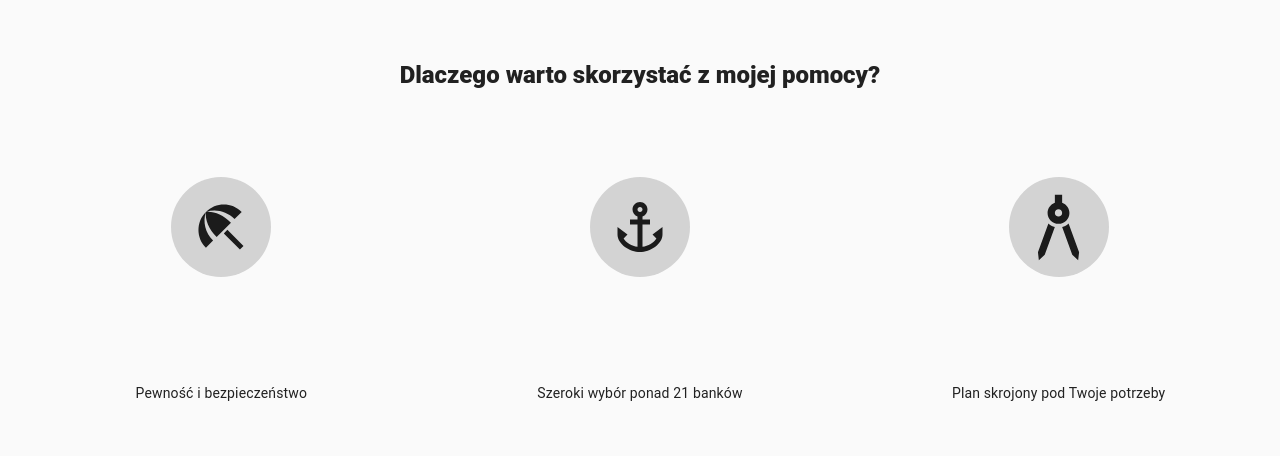
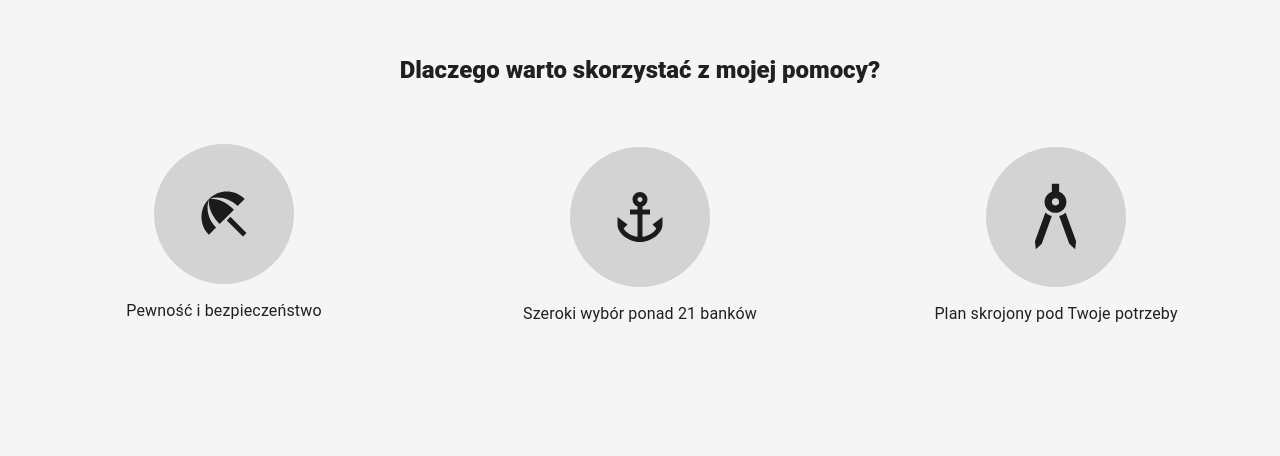
Before and after one commit to Majchrzak202/creditofficersite, a React (Create React App) app: page / in a window 1280 px wide. Shown: the part 1124-1580 px from the top of the page. Built offline with nearby package versions, Linux system fonts and the light colour scheme.

Commit message:
Reorganized the WhyMe section and optimize Styles

```diff
--- a/src/components/screens/why-me/Styles.js
+++ b/src/components/screens/why-me/Styles.js
@@ -7,22 +7,27 @@ const useStyles = makeStyles({
     alignItems: "center",
     justifyContent: "center",
     flexDirection: "column",
-    marginTop: "40px",
+    backgroundColor: '#F5F5F5'
   },
   container: {
     marginTop: "5px",
     width: "50vh",
     padding: "20px",
+    display: 'flex'
+
   },
 
   item: {
-    display: "flex",
-    justifyContent: "center",
-    alignItems: "center",
-    marginTop: "30px",
+    display: 'flex',
+    flexDirection: 'column',
+    alignItems: 'center',
+    justifyContent: 'center',
+    marginBottom: '5px'
+
+
   },
   box: {
-    padding: "50px",
+    padding: "70px",
     borderRadius: "99%",
     borderColor: "black",
     backgroundColor: "#D3D3D3",
@@ -33,8 +38,12 @@ const useStyles = makeStyles({
     alignItems: "center",
   },
   svgIcon: {
-    transform: "scale(2.5)"
-  }
+    transform: "scale(2.5)",
+    "&:hover": {
+      transform: "scale(3.5)",
+      transition: "all .2s ease",
+    },
+  },
 });
 
 export default useStyles;
--- a/src/components/screens/why-me/WhyMe.js
+++ b/src/components/screens/why-me/WhyMe.js
@@ -1,7 +1,7 @@
 import React from "react";
 import useStyles from "./Styles";
-import { Grid,  Typography, Box } from "@mui/material";
-import {  Anchor, Architecture } from "@mui/icons-material";
+import { Grid, Typography, Box } from "@mui/material";
+import { Anchor, Architecture } from "@mui/icons-material";
 import { BeachAccess } from "@mui/icons-material";
 
 const WhyMe = () => {
@@ -13,40 +13,61 @@ const WhyMe = () => {
       </Typography>
       <Grid
         className={classes.container}
-        style={{ marginTop: "50px" }}
+        style={{ marginTop: "30px" }}
         container
-        spacing={2}
+        spacing={1}
       >
         <Grid item className={classes.item} xs={12} sm={4} md={4}>
+          <Box
+            style={{
+              display: "flex",
+              flexDirection: "column",
+              alignItems: "center",
+              justifyContent: "center",
+              marginBottom: '5px'
+            }}
+          >
             <Box className={classes.box}>
               <BeachAccess className={classes.svgIcon} />
             </Box>
+            <Typography style={{ marginTop: "15px" }}>
+              Pewność i bezpieczeństwo
+            </Typography>
+          </Box>
         </Grid>
         <Grid item className={classes.item} xs={12} sm={4} md={4}>
+          <Box
+            style={{
+              display: "flex",
+              flexDirection: "column",
+              alignItems: "center",
+              justifyContent: "center",
+            }}
+          >
             <Box className={classes.box}>
               <Anchor className={classes.svgIcon} />
             </Box>
+            <Typography style={{ marginTop: "15px" }}>
+              Szeroki wybór ponad 21 banków
+            </Typography>
+          </Box>
         </Grid>
         <Grid item className={classes.item} xs={12} sm={4} md={4}>
+          <Box
+            style={{
+              display: "flex",
+              flexDirection: "column",
+              alignItems: "center",
+              justifyContent: "center",
+            }}
+          >
             <Box className={classes.box}>
               <Architecture className={classes.svgIcon} fontSize="large" />
             </Box>
-        </Grid>
-      </Grid>
-      <Grid
-        className={classes.container}
-        style={{ marginTop: "50px" }}
-        container
-        spacing={2}
-      >
-        <Grid item xs={12} sm={4} md={4}>
-          <Box>Pewność i bezpieczeństwo</Box>
-        </Grid>
-        <Grid item xs={12} sm={4} md={4}>
-          <Box>Szeroki wybór ponad 21 banków</Box>
-        </Grid>
-        <Grid item xs={12} sm={4} md={4}>
-          <Box>Plan skrojony pod Twoje potrzeby</Box>
+            <Typography style={{ marginTop: "15px" }}>
+              Plan skrojony pod Twoje potrzeby
+            </Typography>
+          </Box>
         </Grid>
       </Grid>
     </div>
```
Lines whose indentation alone changed are shown as unchanged.
